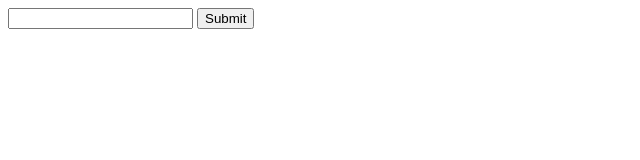
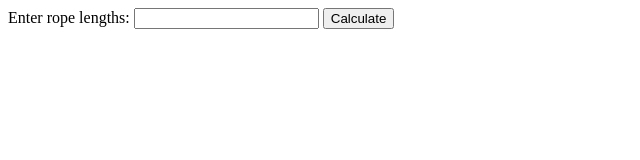
Before and after one commit to acciojob/Minimum-Cost-Of-Ropes-ARBAZP, a website: page main.html in a window 1280 px wide. Shown: the whole page, without its empty margins (0-640 px from the left). Drawn offline with Linux system fonts and the light colour scheme.

Commit message:
Update main.html

```diff
--- a/main.html
+++ b/main.html
@@ -1,4 +1,3 @@
-
 <!DOCTYPE html>
 
 <html>
@@ -7,10 +6,12 @@
 </head>
 
 <body>
-    <form id="form" onsubmit="return false;">
-      <input class="textInput" type="text" />
-      <input class="submitInput" type="submit" value="Submit"/>
-    </form>
+    <form id="form">
+        <label for="rope-lengths">Enter rope lengths:</label>
+        <input type="text" id="rope-lengths">
+        <button type="button" onclick="calculateMinCost()">Calculate</button>
+      </form>
+
     <div id="result"></div>
     <script type="text/javascript" src="./script.js"></script>
 </body>
```
